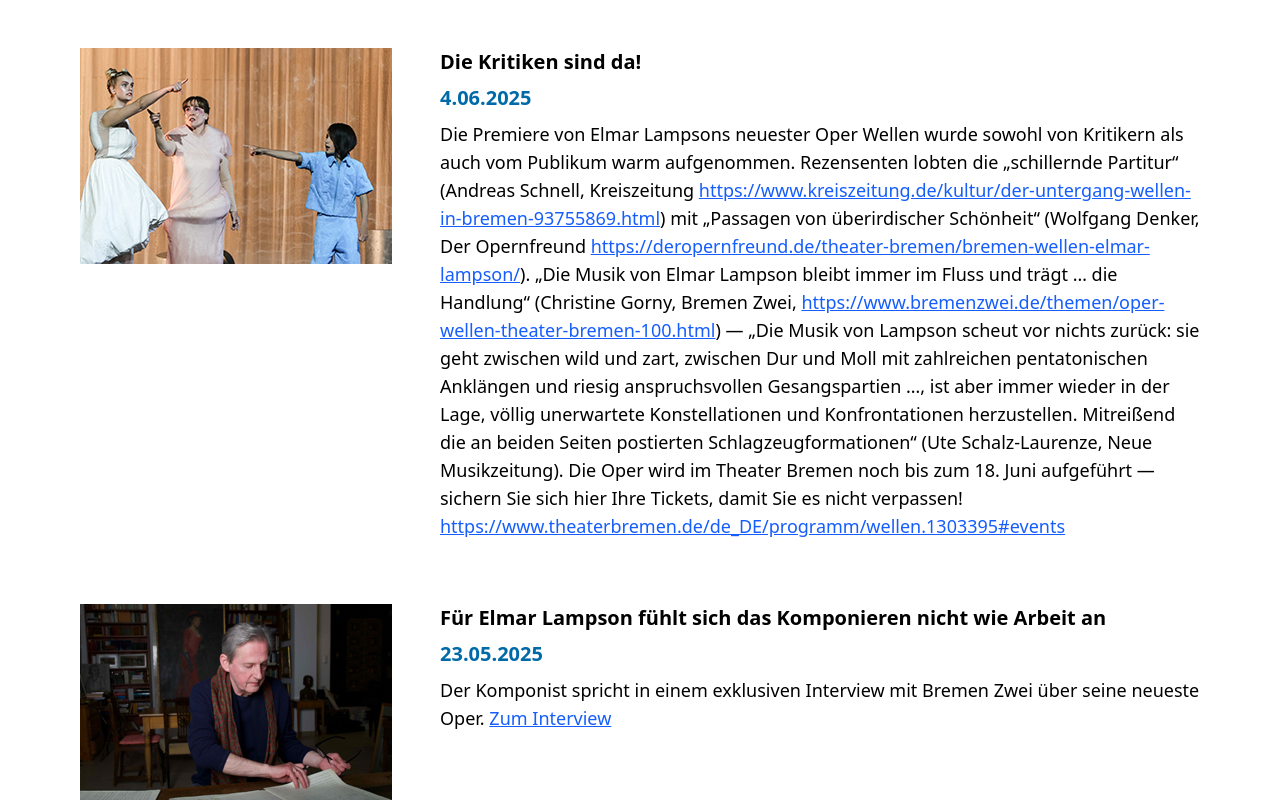
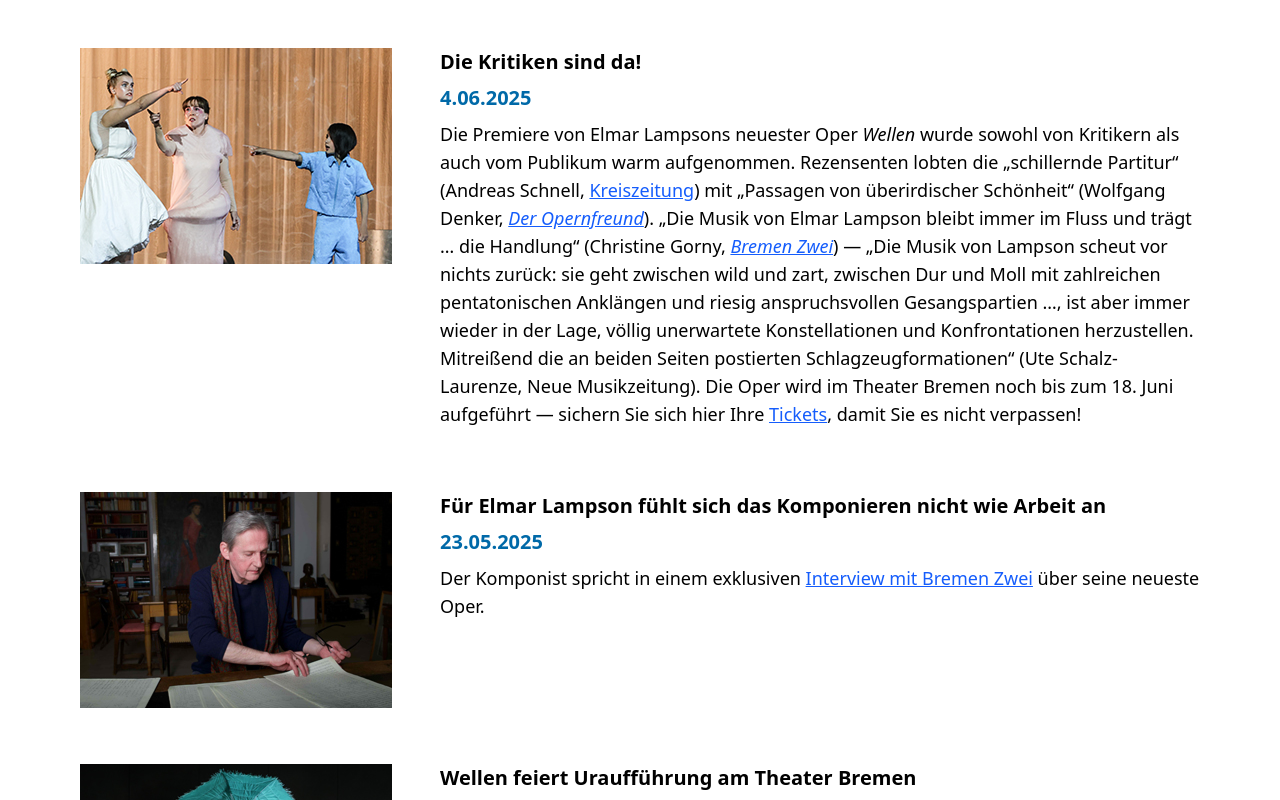
Before and after one commit to erikcba/elmar-lampson, a React (Vite) app: page /news in a window 1280 px wide. Shown: the part 960-1760 px from the top of the page. Built offline with nearby package versions, Linux system fonts and the light colour scheme.

Commit message:
correcciones textos news

```diff
--- a/src/locales/de/translation.json
+++ b/src/locales/de/translation.json
@@ -30,11 +30,11 @@
     "waves1": "Zu",
     "waves2": "»Wellen«",
     "waves3": "„hat Passagen von überirdischer Schönheit“ ",
-    "waves4": "(Wolfgang Denker, Der Opernfreund)",
+    "waves4": "(Wolfgang Denker, <0> Der Opernfreund </0>)",
     "waves5": "eine „schillernde Partitur“ ",
-    "waves6": "(Andreas Schnell, Kreiszeitung)",
+    "waves6": "(Andreas Schnell, <0>Kreiszeitung</0>)",
     "waves7": "„Die Musik von Lampson scheut vor nichts zurück: sie geht zwischen wild und zart, zwischen Dur und Moll mit zahlreichen pentatonischen Anklängen und riesig anspruchsvollen Gesangspartien …, ist aber immer wieder in der Lage, völlig unerwartete Konstellationen und Konfrontationen herzustellen: mitreißend die an beiden Seiten postierten Schlagzeugformationen“ ",
-    "waves8": "(Ute Schalz-Laurenze, Neue Musikzeitung).",
+    "waves8": "(Ute Schalz-Laurenze, <0> Neue Musikzeitung</0>).",
     "news": "Aktuelles",
     "about": "Über",
     "myMusic": "Meine Musik",
@@ -54,7 +54,7 @@
         {
             "title": "Die Kritiken sind da!",
             "date": "4.06.2025",
-            "summary": "Die Premiere von Elmar Lampsons neuester Oper Wellen wurde sowohl von Kritikern als auch vom Publikum warm aufgenommen. Rezensenten lobten die „schillernde Partitur“ (Andreas Schnell, Kreiszeitung <0>https://www.kreiszeitung.de/kultur/der-untergang-wellen-in-bremen-93755869.html</0>) mit „Passagen von überirdischer Schönheit“ (Wolfgang Denker, Der Opernfreund <1>https://deropernfreund.de/theater-bremen/bremen-wellen-elmar-lampson/</1>). „Die Musik von Elmar Lampson bleibt immer im Fluss und trägt … die Handlung“ (Christine Gorny, Bremen Zwei, <2>https://www.bremenzwei.de/themen/oper-wellen-theater-bremen-100.html</2>) — „Die Musik von Lampson scheut vor nichts zurück: sie geht zwischen wild und zart, zwischen Dur und Moll mit zahlreichen pentatonischen Anklängen und riesig anspruchsvollen Gesangspartien …, ist aber immer wieder in der Lage, völlig unerwartete Konstellationen und Konfrontationen herzustellen. Mitreißend die an beiden Seiten postierten Schlagzeugformationen“ (Ute Schalz-Laurenze, Neue Musikzeitung). Die Oper wird im Theater Bremen noch bis zum 18. Juni aufgeführt — sichern Sie sich hier Ihre Tickets, damit Sie es nicht verpassen! <3>https://www.theaterbremen.de/de_DE/programm/wellen.1303395#events</3>",
+            "summary": "Die Premiere von Elmar Lampsons neuester Oper <4>Wellen</4> wurde sowohl von Kritikern als auch vom Publikum warm aufgenommen. Rezensenten lobten die „schillernde Partitur“ (Andreas Schnell, <0>Kreiszeitung</0>) mit „Passagen von überirdischer Schönheit“ (Wolfgang Denker, <1>Der Opernfreund</1>). „Die Musik von Elmar Lampson bleibt immer im Fluss und trägt … die Handlung“ (Christine Gorny, <2>Bremen Zwei</2>) — „Die Musik von Lampson scheut vor nichts zurück: sie geht zwischen wild und zart, zwischen Dur und Moll mit zahlreichen pentatonischen Anklängen und riesig anspruchsvollen Gesangspartien …, ist aber immer wieder in der Lage, völlig unerwartete Konstellationen und Konfrontationen herzustellen. Mitreißend die an beiden Seiten postierten Schlagzeugformationen“ (Ute Schalz-Laurenze, Neue Musikzeitung). Die Oper wird im Theater Bremen noch bis zum 18. Juni aufgeführt — sichern Sie sich hier Ihre <3>Tickets</3>, damit Sie es nicht verpassen!",
             "link1": "https://www.kreiszeitung.de/kultur/der-untergang-wellen-in-bremen-93755869.html",
             "link2": "https://deropernfreund.de/theater-bremen/bremen-wellen-elmar-lampson/",
             "link3": "https://www.bremenzwei.de/themen/oper-wellen-theater-bremen-100.html",
@@ -63,31 +63,31 @@
         {
             "title": "Für Elmar Lampson fühlt sich das Komponieren nicht wie Arbeit an",
             "date": "23.05.2025",
-            "summary": "Der Komponist spricht in einem exklusiven Interview mit Bremen Zwei über seine neueste Oper. <0>Zum Interview</0> ",
+            "summary": "Der Komponist spricht in einem exklusiven <0>Interview mit Bremen Zwei</0> über seine neueste Oper. ",
             "link1": "https://www.bremenzwei.de/audios/elmar-lampson-komponist-wellen-oper-theater-bremen-100.html"
         },
         {
-            "title": "Wellen feiert Uraufführung am Theater Bremen",
+            "title": "<4>Wellen</4> feiert Uraufführung am Theater Bremen",
             "date": "20.05.2025",
-            "summary": "Elmar Lampsons neue Oper, mit einem Libretto von Julia Spinola nach dem Roman von Eduard von Keyserling, feiert Premiere im Theater am Goetheplatz in Bremen – dem Auftraggeber des Werks. Die Inszenierung unter der Regie von Philipp Rosendahl und der musikalischen Leitung von Yoel Gamzou läuft vom 24. Mai bis zum 18. Juni. Wellen spielt in einem Ostseebad am Vorabend des Ersten Weltkriegs und beleuchtet den Zusammenbruch utopischer Ideale durch Keyserlings ironische Gesellschaftskritik. <0>Zum Programm auf der Website des Theater Bremen.</0></0>",
+            "summary": "Elmar Lampsons neue Oper, mit einem Libretto von Julia Spinola nach dem Roman von Eduard von Keyserling, feiert Premiere im Theater am Goetheplatz in Bremen – dem Auftraggeber des Werks. Die Inszenierung unter der Regie von Philipp Rosendahl und der musikalischen Leitung von Yoel Gamzou läuft vom 24. Mai bis zum 18. Juni.<4> Wellen</4> spielt in einem Ostseebad am Vorabend des Ersten Weltkriegs und beleuchtet den Zusammenbruch utopischer Ideale durch Keyserlings ironische Gesellschaftskritik. <0>Zum Programm auf der Website des Theater Bremen.</0>",
             "link1": "https://www.theaterbremen.de/de_DE/programm/wellen.1303395#events"
         },
         {
             "title": "SZSO bringt neues Werk von Elmar Lampson zur Uraufführung",
             "date": "23.10.2024",
-            "summary": "Das Shenzhen Symphony Orchestra unter der Leitung von Lin Daye bringt Elmar Lampsons „Stormy Sea No. 2“ im Shenzhen Concert Hall zur Uraufführung. Diese neue Sinfonie wurde vom Orchester in Auftrag gegeben und folgt auf den ersten Teil „Stormy Sea“, der im Dezember 2023 debütierte. Während das ursprüngliche Werk die rohe Kraft des Ozeans einfing, widmet sich die Fortsetzung den introspektiven Gefühlen von Strandbesuchern bei Sonnenaufgang. <0>Zur Meldung</0>",
+            "summary": "Das Shenzhen Symphony Orchestra unter der Leitung von Lin Daye bringt Elmar Lampsons „Stormy Sea No. 2“ im Shenzhen Concert Hall zur Uraufführung. Diese neue Sinfonie wurde vom Orchester in Auftrag gegeben und folgt auf den ersten Teil „Stormy Sea“, der im Dezember 2023 debütierte. Während das ursprüngliche Werk die rohe Kraft des Ozeans einfing, widmet sich die Fortsetzung den introspektiven Gefühlen von Strandbesuchern bei Sonnenaufgang. <0>Zur Meldung</0>.",
             "link1": "https://www.eyeshenzhen.com/content/2024-10/23/content_31290169.htm"
         },
         {
             "title": "Präsident der HfMT Hamburg feierlich verabschiedet",
             "date": "4.10.2022",
-            "summary": "Professor Elmar Lampson wurde in einer feierlichen Zeremonie für seine 18-jährige Amtszeit als Präsident der Hochschule für Musik und Theater Hamburg (HfMT) geehrt. Unter seiner Leitung seit 2004 erlebte die Hochschule tiefgreifende Veränderungen, darunter die Gründung der JazzHall und neue Einrichtungen für die Theaterakademie sowie das Institut für Kultur- und Medienmanagement. Die Abschiedsfeier umfasste Beiträge prominenter Persönlichkeiten wie Kent Nagano und die Uraufführung eines eigens komponierten Harfenkonzerts. <0>Zur Nachricht auf MIZ</0>",
+            "summary": "Professor Elmar Lampson wurde in einer feierlichen Zeremonie für seine 18-jährige Amtszeit als Präsident der Hochschule für Musik und Theater Hamburg (HfMT) geehrt. Unter seiner Leitung seit 2004 erlebte die Hochschule tiefgreifende Veränderungen, darunter die Gründung der JazzHall und neue Einrichtungen für die Theaterakademie sowie das Institut für Kultur- und Medienmanagement. Die Abschiedsfeier umfasste Beiträge prominenter Persönlichkeiten wie Kent Nagano und die Uraufführung eines eigens komponierten Harfenkonzerts. <0>Zur Nachricht auf MIZ</0>.",
             "link1": "https://miz.org/de/nachrichten/praesident-der-hfmt-hamburg-elmar-lampson-wurde-feierlich-verabschiedet"
         },
         {
             "title": "Hochschule für Musik und Theater Hamburg eröffnet modernisierten Campus",
             "date": "15.10.2017",
-            "summary": "Elmar Lampson spricht über die Wiedereröffnung des modernisierten Campus der Hochschule für Musik und Theater Hamburg. Dabei hebt er neue Initiativen wie das Projekt „Stage_2.0: Alsterphilharmonie“ hervor, das auf die Entwicklung interaktiver Bühnenräume und internationaler Kooperationen abzielt, um die Hochschule als führende Institution für innovative Musik- und Theaterausbildung zu positionieren. <0>Zum Artikel in Die Welt</0>",
+            "summary": "Elmar Lampson spricht über die Wiedereröffnung des modernisierten Campus der Hochschule für Musik und Theater Hamburg. Dabei hebt er neue Initiativen wie das Projekt „Stage_2.0: Alsterphilharmonie“ hervor, das auf die Entwicklung interaktiver Bühnenräume und internationaler Kooperationen abzielt, um die Hochschule als führende Institution für innovative Musik- und Theaterausbildung zu positionieren. <0>Zum Artikel in Die Welt</0>.",
             "link1": "https://www.welt.de/regionales/hamburg/article169646409/Das-groesste-kulturelle-Ereignis-seit-Eroeffnung-der-Elbphilharmonie.html"
         },
         {
@@ -99,7 +99,7 @@
         {
             "title": "„Wie klingt eine Untertasse?“",
             "date": "18.06.2003",
-            "summary": "Elmar Lampsons innovativer Zugang zur Musikpädagogik wurde in Die Zeit porträtiert. Professor Lampson fordert seine Studierenden dazu auf, ihre Hörwahrnehmung neu zu denken – und setzt dabei auch unkonventionelle Mittel wie eine Kantinen-Untertasse ein. Seine Methoden spiegeln sein dauerhaftes Engagement für ein erfahrungsorientiertes und philosophisches Musikverständnis wider. <0>Zum vollständigen Interview in Die Zeit</0>",
+            "summary": "Elmar Lampsons innovativer Zugang zur Musikpädagogik wurde in <4>Die Zeit</4> porträtiert. Professor Lampson fordert seine Studierenden dazu auf, ihre Hörwahrnehmung neu zu denken – und setzt dabei auch unkonventionelle Mittel wie eine Kantinen-Untertasse ein. Seine Methoden spiegeln sein dauerhaftes Engagement für ein erfahrungsorientiertes und philosophisches Musikverständnis wider. <0>Zum vollständigen Interview in <4>Die Zeit</4></0>.",
             "link1": "https://www.zeit.de/2003/26/P-Lampson"
         }
     ]
--- a/src/locales/en/translation.json
+++ b/src/locales/en/translation.json
@@ -30,11 +30,11 @@
     "waves1": "On",
     "waves2": "Waves",
     "waves3": "“contains passages of unearthly beauty”",
-    "waves4": "(Wolfgang Denker, Der Opernfreund)",
+    "waves4": "(Wolfgang Denker, <0> Der Opernfreund </0>)",
     "waves5": "an “iridescent score”",
-    "waves6": "(Andreas Schnell, Kreiszeitung)",
+    "waves6": "(Andreas Schnell, <0>Kreiszeitung</0>)",
     "waves7": "“Lampson’s music holds nothing back: it moves between wild and tender, between major and minor, with numerous pentatonic touches and hugely demanding ensemble sections... it repeatedly manages to create completely unexpected constellations and confrontations. The percussion formations positioned on both sides of the stage are thrilling.”",
-    "waves8": "(Ute Schalz-Laurenze, Neue Musikzeitung)",
+    "waves8": "(Ute Schalz-Laurenze, <0>Neue Musikzeitung</0>)",
     "news": "News",
     "about": "About",
     "myMusic": "My music",
@@ -55,7 +55,7 @@
         {
             "title": "The Reviews Are In!",
             "date": "4.06.2025",
-            "summary": "The premiere of Elmar Lampson’s newest opera, Wellen, was warmly received by both critics and audiences. Reviewers praised the “iridescent score” (Andreas Schnell, Kreiszeitung <0> https://www.kreiszeitung.de/kultur/der-untergang-wellen-in-bremen-93755869.html</0>), with “passages of unearthly beauty” (Wolfgang Denker, Der Opernfreund <1>https://deropernfreund.de/theater-bremen/bremen-wellen-elmar-lampson/</1>). “Elmar Lampson’s music remains constantly in flow, carrying the action forward” (Christine Gorny, Bremen Zwei, <2> https://www.bremenzwei.de/themen/oper-wellen-theater-bremen-100.html</2>)—“Lampson’s music holds nothing back: it moves between wild and tender, between major and minor, with numerous pentatonic touches and hugely demanding ensemble sections. . . . it repeatedly manages to create completely unexpected constellations and confrontations. The percussion formations positioned on both sides of the stage are thrilling” (Ute Schalz-Laurenze Neue Musikzeitung).  The opera is playing at Theater Bremen until June 18—get your tickets here so you don’t miss out! <3>https://www.theaterbremen.de/de_DE/programm/wellen.1303395#events</3> ",
+            "summary": "The premiere of Elmar Lampson’s newest opera, <4>Wellen</4>, was warmly received by both critics and audiences. Reviewers praised the “iridescent score” (Andreas Schnell, <0>Kreiszeitung</0>), with “passages of unearthly beauty” (Wolfgang Denker, <1>Der Opernfreund</1>). “Elmar Lampson’s music remains constantly in flow, carrying the action forward” (Christine Gorny, <2>Bremen Zwei,</2>)—“Lampson’s music holds nothing back: it moves between wild and tender, between major and minor, with numerous pentatonic touches and hugely demanding ensemble sections. . . . it repeatedly manages to create completely unexpected constellations and confrontations. The percussion formations positioned on both sides of the stage are thrilling” (Ute Schalz-Laurenze, Neue Musikzeitung).  The opera is playing at Theater Bremen until June 18—get your <3>tickets here</3> so you don’t miss out! ",
             "link1": "https://www.kreiszeitung.de/kultur/der-untergang-wellen-in-bremen-93755869.html",
             "link2": "https://deropernfreund.de/theater-bremen/bremen-wellen-elmar-lampson/",
             "link3": "https://www.bremenzwei.de/themen/oper-wellen-theater-bremen-100.html",
@@ -64,43 +64,43 @@
         {
             "title": "For Elmar Lampson, Composing Doesn’t Feel Like Work",
             "date": "23.05.2025",
-            "summary": "The composer delves into his most recent opera in an exclusive interview for Bremen Zwei. <0>https://www.bremenzwei.de/audios/elmar-lampson-komponist-wellen-oper-theater-bremen-100.html</0> ",
+            "summary": "The composer delves into his most recent opera in an <0>exclusive interview</0> for <4>Bremen Zwei</4> ",
             "link1": "https://www.bremenzwei.de/audios/elmar-lampson-komponist-wellen-oper-theater-bremen-100.html"
         },
         {
-            "title": "Waves to Receive Its World Premiere at Theater Bremen",
+            "title": "<4>Waves</4> to Receive Its World Premiere at Theater Bremen",
             "date": "20.05.2025",
-            "summary": "Elmar Lampson's new opera, with a libretto by Julia Spinola based on Eduard von Keyserling’s novel, premieres at Theater am Goetheplatz in Bremen—the venue that commissioned the work. The production runs from May 24 to June 18, directed by Philipp Rosendahl with musical direction by Yoel Gamzou. Set in a Baltic Sea resort on the eve of World War I, Waves explores the collapse of utopian ideals through Keyserling’s ironic lens of social critique. Check out the programme at Theater Bremen’s website.<0>https://www.theaterbremen.de/de_DE/programm/wellen.1303395#events</0>",
+            "summary": "Elmar Lampson’s new opera, with a libretto by Julia Spinola based on Eduard von Keyserling’s novel, premieres at Theater am Goetheplatz in Bremen—the venue that commissioned the work. The production runs from May 24 to June 18, directed by Philipp Rosendahl with musical direction by Yoel Gamzou. Set in a Baltic Sea resort on the eve of World War I, <4>Waves</4> explores the collapse of utopian ideals through Keyserling’s ironic lens of social critique. Check out the programme at Theater Bremen’s <0>website.</0>",
             "link1": "https://www.theaterbremen.de/de_DE/programm/wellen.1303395#events"
         },
         {
             "title": "SZSO to Premiere Elmar Lampson’s Work",
             "date": "23.10.2024",
-            "summary": "The Shenzhen Symphony Orchestra, under the baton of Lin Daye, will premiere Elmar Lampson’s “Stormy Sea No. 2” at the Shenzhen Concert Hall. This new symphony, commissioned by the orchestra, follows the debut of the first “Stormy Sea” installment in December 2023. While the original piece captured the ocean’s raw power, this sequel explores the introspective emotions of beachgoers at sunrise.<0>https://www.eyeshenzhen.com/content/2024-10/23/content_31290169.html</0>",
+            "summary": "The Shenzhen Symphony Orchestra, under the baton of Lin Daye, will premiere Elmar Lampson’s “Stormy Sea No. 2” at the Shenzhen Concert Hall. This new symphony, commissioned by the orchestra, follows the debut of the first “Stormy Sea” instalment in December 2023. While the original piece captured the ocean’s raw power, this sequel explores the introspective emotions of beachgoers at sunrise. Click <0>here</0> for more info.",
             "link1": "https://www.eyeshenzhen.com/content/2024-10/23/content_31290169.htm"
         },
         {
             "title": "President of the Hamburg University of Music and Drama Given Ceremonial Farewell",
             "date": "4.10.2022",
-            "summary": "Professor Elmar Lampson was formally honoured at a ceremony marking the end of his 18-year tenure as President of the Hochschule für Musik und Theater Hamburg (HfMT). Under his leadership since 2004, the university underwent significant transformation, including the establishment of the Jazz Hall and new facilities for the Theatre Academy and the Institute for Culture and Media Management. The farewell event featured tributes from prominent figures such as Kent Nagano and included the premiere of a harp concerto composed for the occasion.<0>https://miz.org/de/nachrichten/praesident-der-hfmt-hamburg-elmar-lampson-wurde-feierlich-verabschiedet</0>",
+            "summary": "Professor Elmar Lampson was formally honoured at a ceremony marking the end of his 18-year tenure as President of the Hochschule für Musik und Theater Hamburg (HfMT). Under his leadership since 2004, the university underwent significant transformation, including the establishment of the Jazz Hall and new facilities for the Theatre Academy and the Institute for Culture and Media Management. The <0>farewell</0> event featured tributes from prominent figures such as Kent Nagano and included the premiere of a harp concerto composed for the occasion.",
             "link1": "https://miz.org/de/nachrichten/praesident-der-hfmt-hamburg-elmar-lampson-wurde-feierlich-verabschiedet"
         },
         {
             "title": "Hochschule für Musik und Theater Hamburg Reopens with Renovated Campus",
             "date": "15.10.2017",
-            "summary": "Elmar Lampson discusses the reopening of the Hochschule für Musik und Theater Hamburg’s renovated campus, highlighting new initiatives like the “Stage_2.0: Alsterphilharmonie” project, which focuses on developing interactive performance spaces and fostering international collaborations to position the institution as a leader in innovative music and theatre education.<0>https://www.welt.de/regionales/hamburg/article169646409/Das-groesste-kulturelle-Ereignis-seit-Eroeffnung-der-Elbphilharmonie.html</0>",
+            "summary": "Elmar Lampson <0>discusses</0> the reopening of the Hochschule für Musik und Theater Hamburg’s renovated campus, highlighting new initiatives like the “Stage 2.0: Alsterphilharmonie” project, which focuses on developing interactive performance spaces and fostering international collaborations to position the institution as a leader in innovative music and theatre education.",
             "link1": "https://www.welt.de/regionales/hamburg/article169646409/Das-groesste-kulturelle-Ereignis-seit-Eroeffnung-der-Elbphilharmonie.html"
         },
         {
             "title": "HfMT Hamburg and Beijing Conservatory Launch Academic Partnership",
             "date": "30.04.2013",
-            "summary": "The Hochschule für Musik und Theater Hamburg (HfMT) has signed a cooperation agreement with the Central Conservatory of Music in Beijing. The partnership, formalized by Presidents Elmar Lampson and Wang Cizhao at Hamburg City Hall, includes student and faculty exchanges, mutual recognition of coursework, and joint projects.<0>https://www.musik-heute.de/4932/hfmt-hamburg-kooperiert-mit-musikhochschule-peking/</0>",
+            "summary": "The Hochschule für Musik und Theater Hamburg (HfMT) has signed a cooperation agreement with the Central Conservatory of Music in Beijing. The partnership, formalized by Presidents Elmar Lampson and Wang Cizhao at Hamburg City Hall, includes student and faculty exchanges, mutual recognition of coursework, and joint projects. More info in the <0>link.</0>",
             "link1": "https://www.musik-heute.de/4932/hfmt-hamburg-kooperiert-mit-musikhochschule-peking/"
         },
         {
             "title": "What Does a Saucer Sound Like?",
             "date": "18.06.2003",
-            "summary": "Elmar Lampson’s innovative approach to music education was profiled in Die Zeit. Professor Lampson challenges his students to rethink how they listen—even using unexpected tools like a cafeteria saucer to sharpen auditory perception. Lampson’s methods reflect his enduring commitment to a deeply experiential and philosophical understanding of music. Read the whole interview here: <0>https://www.zeit.de/2003/26/P-Lampson</0>",
+            "summary": "Elmar Lampson’s innovative approach to music education was profiled in <4>Die Zeit</4>. Professor Lampson challenges his students to rethink how they listen—even using unexpected tools like a cafeteria saucer to sharpen auditory perception. Lampson’s methods reflect his enduring commitment to a deeply experiential and philosophical understanding of music. Read the whole interview <0>here</0>.",
             "link1": "https://www.zeit.de/2003/26/P-Lampson"
         }
     ]
--- a/src/pages/News.jsx
+++ b/src/pages/News.jsx
@@ -53,22 +53,30 @@ const News = () => {
                             <img src={newsImages[index % newsImages.length]} alt="" />
                         </div>
                         <div className='flex flex-col w-full gap-2'>
-                            <h2 className="font-bold text-xl">{article.title}</h2>
+                            <h2 className="font-bold text-xl">
+                                <Trans
+                                    i18nKey={`pressArticles.${index}.title`}
+                                    components={[
+                                        <span key="4" className="italic" />
+                                    ]}
+                                />
+                            </h2>
                             <div className='flex flex-col gap-2'>
                                 <p className='font-bold text-md xl:text-xl text-sky-700'>
                                     {article.date}
                                 </p>
                                 <p className='font-light text-md xl:text-lg 2xl:text-xl  '>
-                                    <Trans i18nKey={article.summary} components={[
-                                        <a key="0" href={article.link1} target="_blank" rel="noopener noreferrer" className="text-blue-600 underline break-words" />,
-                                        <a key="1" href={article.link2} target="_blank" rel="noopener noreferrer" className="text-blue-600 underline break-words" />,
-                                        <a key="2" href={article.link3} target="_blank" rel="noopener noreferrer" className="text-blue-600 underline break-words" />,
-                                        <a key="3" href={article.link4} target="_blank" rel="noopener noreferrer" className="text-blue-600 underline break-words" />,
-                                    ]} >
-
-                                    </Trans>
+                                    <Trans
+                                        i18nKey={`pressArticles.${index}.summary`}
+                                        components={[
+                                            <a key="0" href={article.link1} target="_blank" rel="noopener noreferrer" className="text-blue-600 underline break-words" />,
+                                            <a key="1" href={article.link2} target="_blank" rel="noopener noreferrer" className="text-blue-600 underline break-words italic" />,
+                                            <a key="2" href={article.link3} target="_blank" rel="noopener noreferrer" className="text-blue-600 underline break-words italic" />,
+                                            <a key="3" href={article.link4} target="_blank" rel="noopener noreferrer" className="text-blue-600 underline break-words" />,
+                                            <span key="4" className="italic" />,
+                                        ]}
+                                    />
                                 </p>
-
                             </div>
                         </div>
                     </div>
--- a/src/pages/mymusic/MyMusic.jsx
+++ b/src/pages/mymusic/MyMusic.jsx
@@ -38,7 +38,7 @@ const MyMusic = () => {
                     <div className='relative container mx-auto px-6 2xl:px-0 xl:px-20 '>
                         <Navbar toggleMenu={toggleMenu} bgLang={'bg-sky-elmar text-white hover:bg-gray-100! hover:text-black!'} bgColor='bg-sky-elmar mix-blend-multiply text-white' />
                     </div>
-                    <div className='flex flex-col gap-6 md:pt-24 pt-12 px-6 xl:px-20 2xl:px-0'>
+                    <div className='flex flex-col xl:gap-10 gap-6 md:pt-24 pt-12 px-6 xl:px-20 2xl:px-0'>
                         <h1 className='text-sky md:text-5xl text-4xl font-bold'>
                             My music
                         </h1>
```
Also changed, not shown: src/pages/About.jsx (+19 -6 lines).
